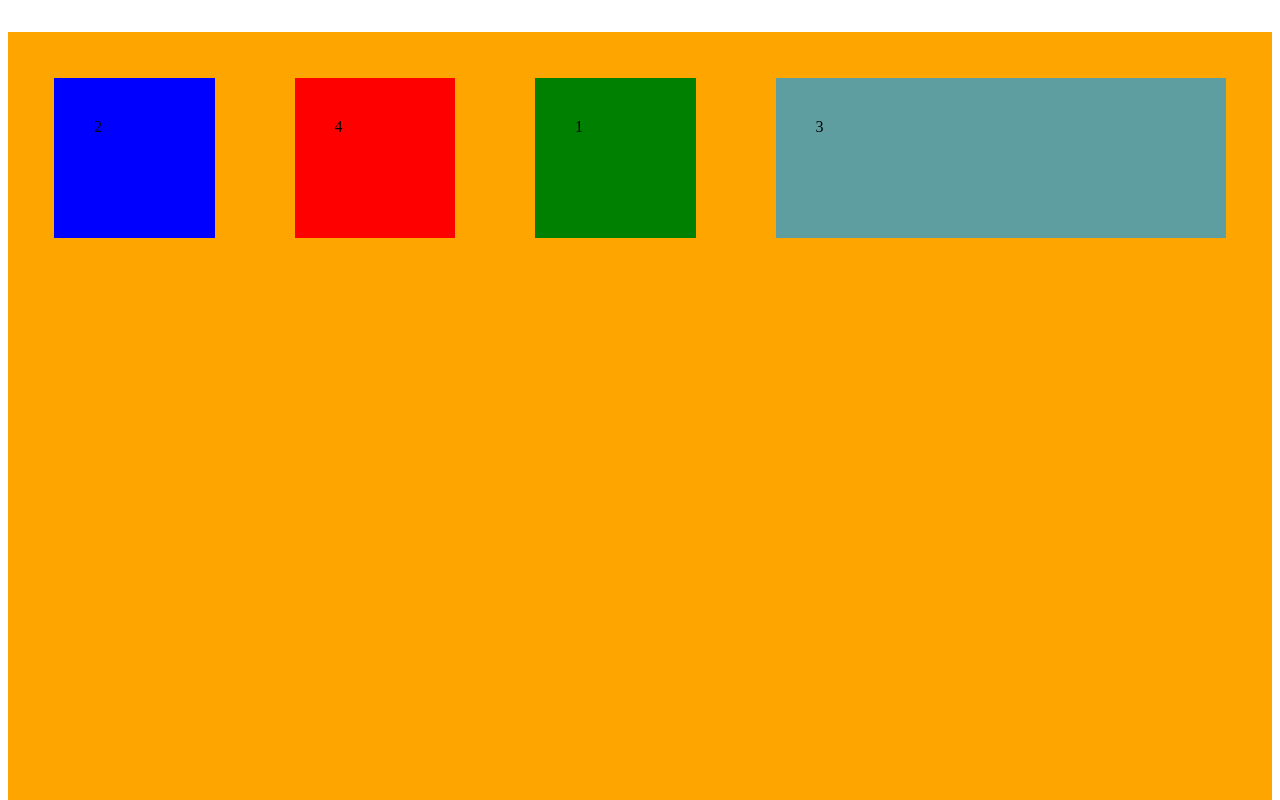
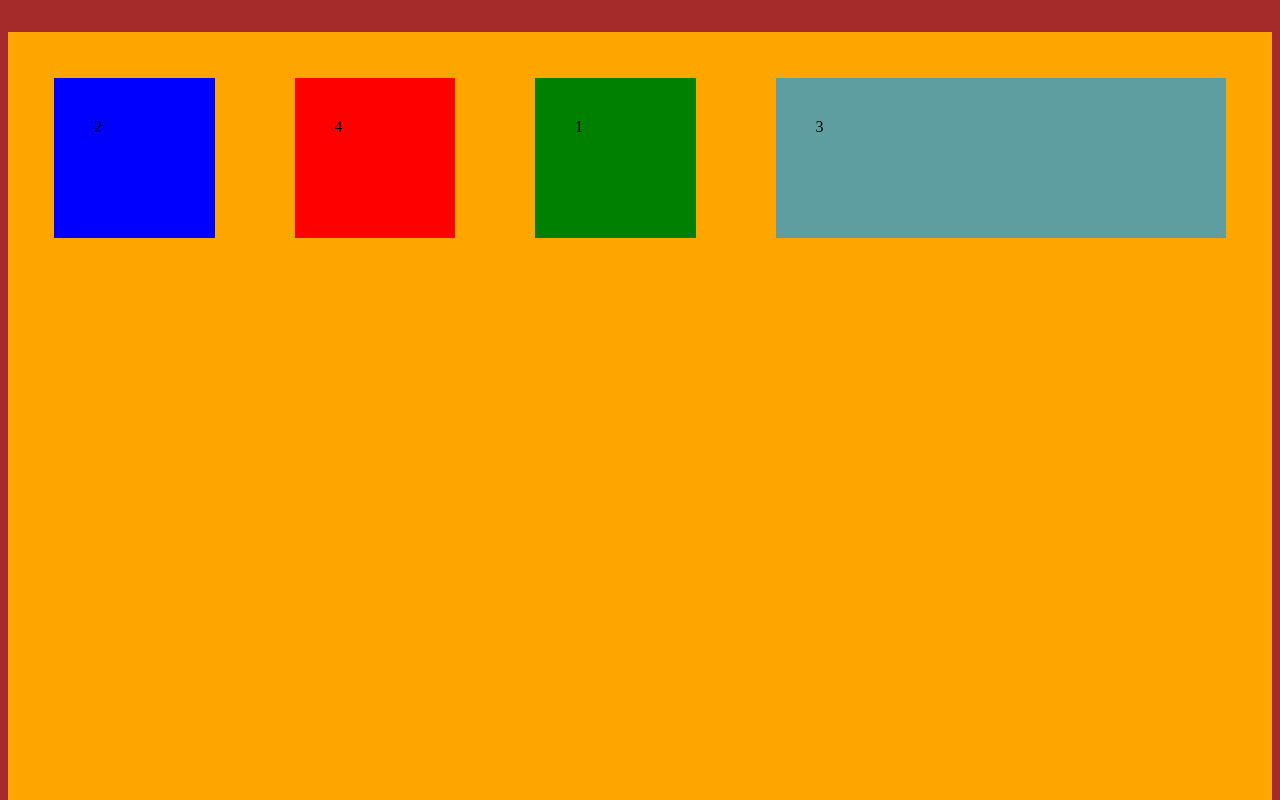
Before and after one commit to sh-Amani/MyprojectTest, a plain HTML site: page Index.html in a window 1280 px wide. Shown: the top 800 px of the page. Drawn offline with Linux system fonts and the light colour scheme.

```diff
--- a/Css/Style.css
+++ b/Css/Style.css
@@ -1,3 +1,6 @@
+body{
+    background-color: brown;
+}
 .flex-container{
     background-color: orange;
     height: 1000px;
--- a/Index.html
+++ b/Index.html
@@ -4,7 +4,7 @@
     <meta http-equiv="X-UA-Compatible" content="IE=edge">
     <meta name="viewport" content="width=di, initial-scale=1.0">
     <link rel="stylesheet" type="text/css" href="Css/Style.css" />
-    <title>Document</title>
+    <title>Index Page</title>
 </head>
 <body>
     <div class="flex-container">
```
Also changed, not shown: 1 other file.
